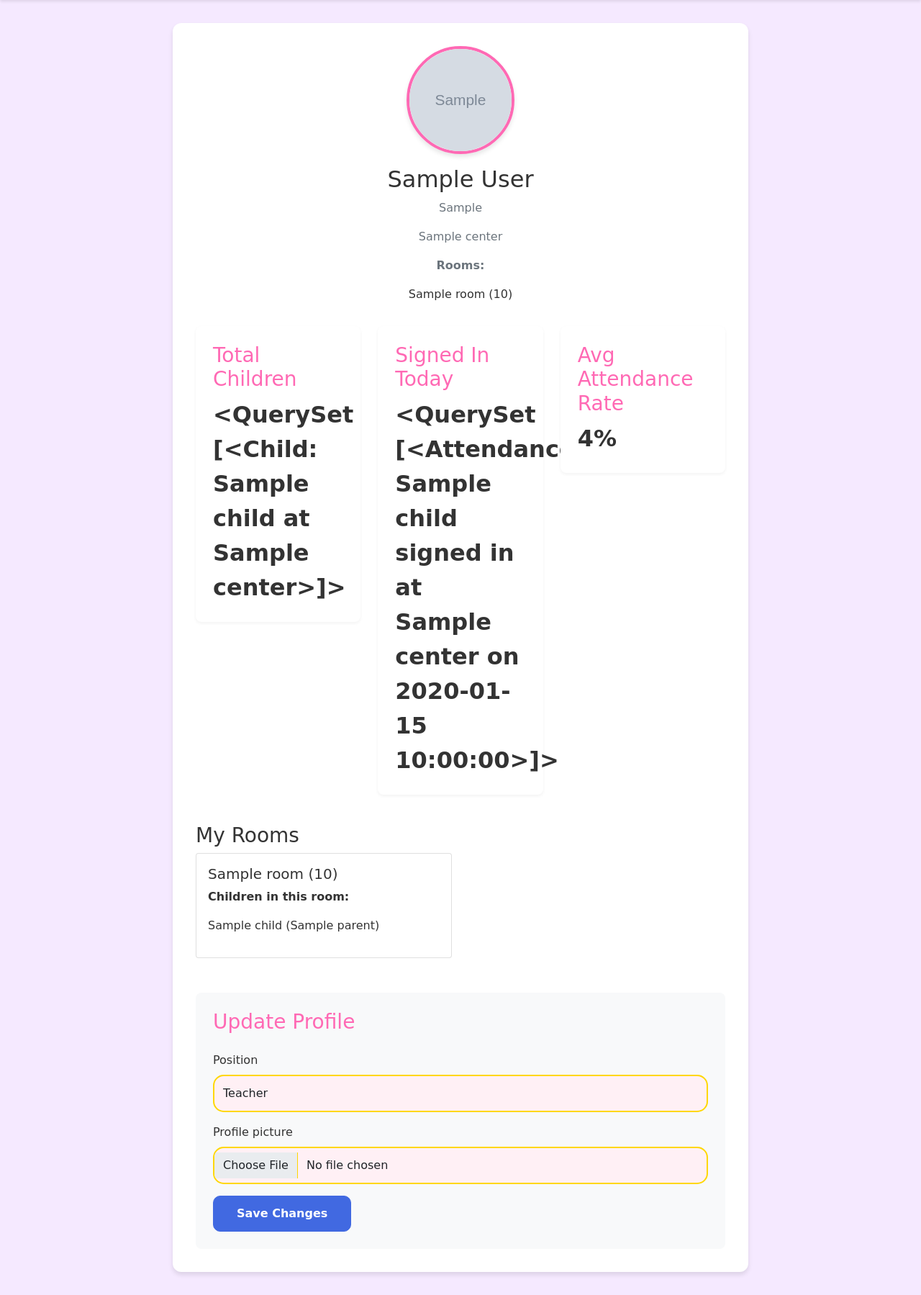
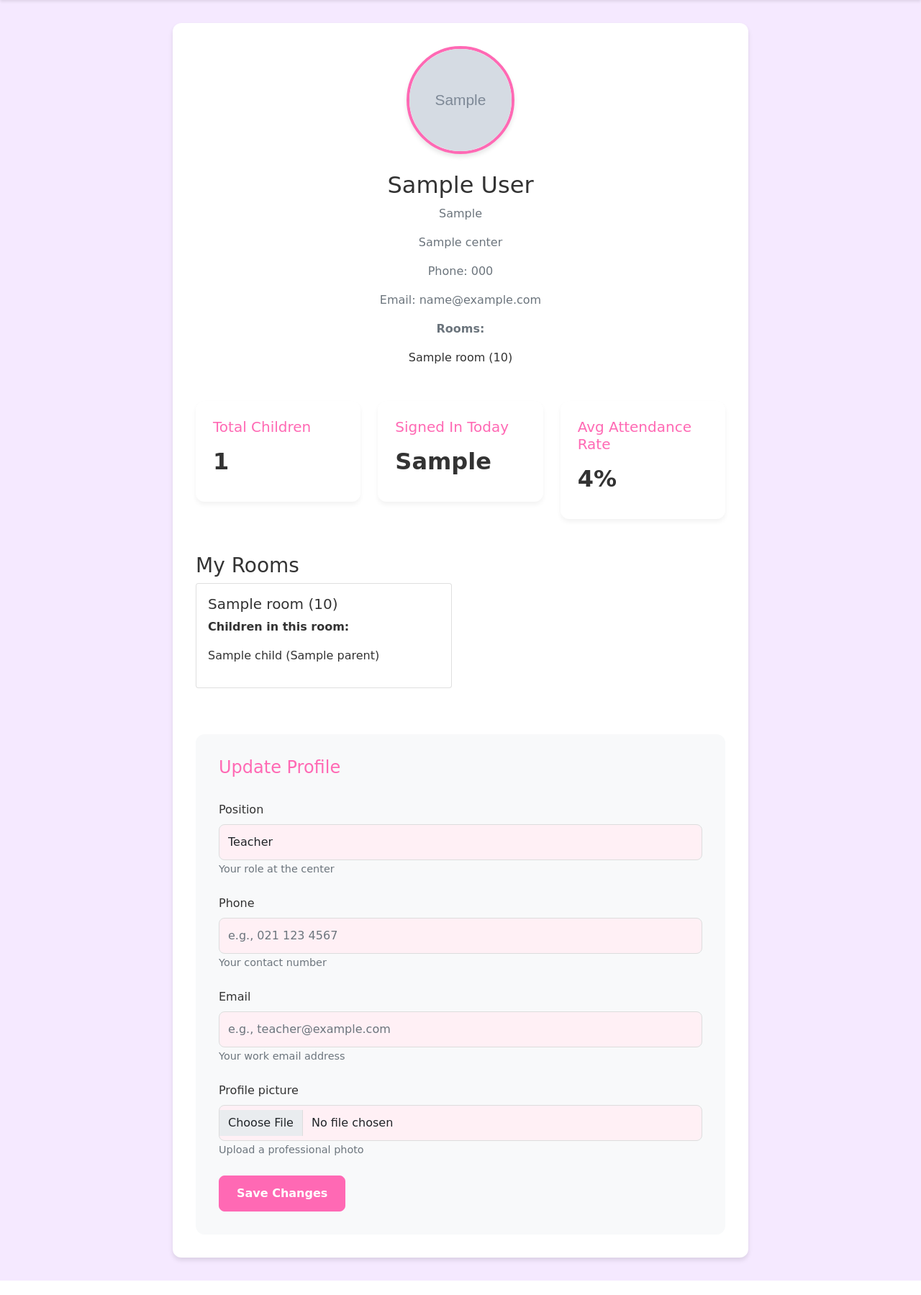
Before and after one commit to christopherece/childcare_attendace, a Django app: template attendance/templates/attendance/profile.html in a window 1280 px wide. Shown: the part 69-1868 px from the top of the page at 72% size. Run offline with Django 5.2, Linux system fonts and the light colour scheme; tables that the repository leaves empty hold one stand-in row (values such as "Sample post"); the template is opened without the code that fills it: values that come from a table or form of the project are taken from there, most other values are stand-ins (such as "Sample title", 1, 10 or a date in 2020); grey boxes marked "Sample" are stand-in pictures.

Commit message:
Fixed Teacher Form

```diff
--- a/attendance/admin.py
+++ b/attendance/admin.py
@@ -43,7 +43,7 @@ class AttendanceAdmin(admin.ModelAdmin):
 
 @admin.register(Teacher)
 class TeacherAdmin(admin.ModelAdmin):
-    list_display = ('user', 'center', 'position', 'created_at')
+    list_display = ('user', 'center', 'position', 'phone', 'email', 'created_at')
     list_filter = ('center', 'position')
     search_fields = ('user__username', 'user__first_name', 'user__last_name', 'center__name', 'position')
     ordering = ('user__last_name', 'user__first_name')
--- a/attendance/forms.py
+++ b/attendance/forms.py
@@ -4,10 +4,12 @@ from .models import Teacher
 class TeacherProfileForm(forms.ModelForm):
     class Meta:
         model = Teacher
-        fields = ['position', 'profile_picture']
+        fields = ['position', 'profile_picture', 'phone', 'email']
         widgets = {
             'profile_picture': forms.FileInput(attrs={'class': 'form-control'}),
-            'position': forms.TextInput(attrs={'class': 'form-control'})
+            'position': forms.TextInput(attrs={'class': 'form-control'}),
+            'phone': forms.TextInput(attrs={'class': 'form-control', 'placeholder': 'e.g., 021 123 4567'}),
+            'email': forms.EmailInput(attrs={'class': 'form-control', 'placeholder': 'e.g., teacher@example.com'})
         }
 
     def __init__(self, *args, **kwargs):
--- a/attendance/models.py
+++ b/attendance/models.py
@@ -38,6 +38,8 @@ class Teacher(models.Model):
     rooms = models.ManyToManyField(Room, blank=True, related_name='teachers')
     position = models.CharField(max_length=100, default='Teacher')
     profile_picture = models.ImageField(upload_to='static/images/teachers/', blank=True, null=True)
+    phone = models.CharField(max_length=30, blank=True, null=True)
+    email = models.EmailField(blank=True, null=True)
     created_at = models.DateTimeField(auto_now_add=True)
     updated_at = models.DateTimeField(auto_now=True)
 
--- a/attendance/templates/attendance/profile.html
+++ b/attendance/templates/attendance/profile.html
@@ -14,7 +14,7 @@
 
     .profile-header {
         text-align: center;
-        margin-bottom: 2rem;
+        margin-bottom: 3rem;
     }
 
     .profile-header img {
@@ -22,40 +22,129 @@
         height: 150px;
         border-radius: 50%;
         object-fit: cover;
-        margin-bottom: 1rem;
+        margin-bottom: 1.5rem;
         border: 4px solid #ff69b4;
         box-shadow: 0 4px 6px rgba(0, 0, 0, 0.1);
     }
 
+    .profile-header .info-item {
+        display: flex;
+        justify-content: center;
+        align-items: center;
+        gap: 1rem;
+        margin-bottom: 0.5rem;
+    }
+
+    .profile-header .info-label {
+        color: #666;
+        font-weight: 500;
+    }
+
+    .profile-header .info-value {
+        color: #333;
+        font-weight: 600;
+    }
+
     .stats-card {
         background: white;
-        border-radius: 8px;
+        border-radius: 12px;
         padding: 1.5rem;
-        margin-bottom: 1rem;
-        box-shadow: 0 2px 4px rgba(0, 0, 0, 0.05);
+        margin-bottom: 1.5rem;
+        box-shadow: 0 4px 6px rgba(0, 0, 0, 0.05);
     }
 
     .stats-card h3 {
         color: #ff69b4;
-        margin-bottom: 0.5rem;
+        margin-bottom: 0.75rem;
+        font-size: 1.25rem;
     }
 
     .stats-card .number {
         font-size: 2rem;
         font-weight: bold;
         color: #333;
+        margin-bottom: 0.5rem;
     }
 
     .profile-form {
-        margin-top: 2rem;
-        padding: 1.5rem;
+        margin-top: 3rem;
+        padding: 2rem;
         background: #f8f9fa;
-        border-radius: 8px;
+        border-radius: 12px;
     }
 
     .profile-form h3 {
         color: #ff69b4;
+        margin-bottom: 2rem;
+        font-size: 1.5rem;
+    }
+
+    .profile-form .form-group {
         margin-bottom: 1.5rem;
+    }
+
+    .profile-form label {
+        display: block;
+        margin-bottom: 0.5rem;
+        color: #333;
+        font-weight: 500;
+    }
+
+    .profile-form .form-control {
+        padding: 0.75rem;
+        border: 1px solid #ddd;
+        border-radius: 8px;
+        font-size: 1rem;
+        transition: all 0.2s ease;
+    }
+
+    .profile-form .form-control:focus {
+        border-color: #ff69b4;
+        box-shadow: 0 0 0 3px rgba(255, 105, 180, 0.1);
+        outline: none;
+    }
+
+    .profile-form .btn-primary {
+        background-color: #ff69b4;
+        border-color: #ff69b4;
+        padding: 0.75rem 1.5rem;
+        font-weight: 600;
+        border-radius: 8px;
+        transition: all 0.2s ease;
+    }
+
+    .profile-form .btn-primary:hover {
+        background-color: #ff4d94;
+        border-color: #ff4d94;
+    }
+
+    .profile-form .form-text {
+        color: #666;
+        font-size: 0.9rem;
+        margin-top: 0.5rem;
+    }
+
+    .room-card {
+        background: white;
+        border-radius: 12px;
+        padding: 1.5rem;
+        margin-bottom: 1.5rem;
+        box-shadow: 0 2px 4px rgba(0, 0, 0, 0.05);
+    }
+
+    .room-card h5 {
+        color: #333;
+        margin-bottom: 1rem;
+    }
+
+    .room-card ul {
+        list-style: none;
+        padding: 0;
+    }
+
+    .room-card li {
+        margin-bottom: 0.5rem;
+        color: #666;
     }
 </style>
 {% endblock %}
@@ -67,6 +156,8 @@
         <h2>{{ teacher.user.get_full_name }}</h2>
         <p class="text-muted">{{ teacher.position }}</p>
         <p class="text-muted">{{ teacher.center.name }}</p>
+        <p class="text-muted">Phone: {{ teacher.phone }}</p>
+        <p class="text-muted">Email: {{ teacher.email }}</p>
         {% if teacher_rooms %}
         <p class="text-muted mt-2">
             <strong>Rooms:</strong>
@@ -135,13 +226,25 @@
         <h3>Update Profile</h3>
         <form method="post" enctype="multipart/form-data">
             {% csrf_token %}
-            <div class="mb-3">
-                <label for="{{ form.position.id_for_label }}" class="form-label">{{ form.position.label }}</label>
+            <div class="form-group">
+                <label for="{{ form.position.id_for_label }}">{{ form.position.label }}</label>
                 {{ form.position }}
+                <small class="form-text text-muted">Your role at the center</small>
             </div>
-            <div class="mb-3">
-                <label for="{{ form.profile_picture.id_for_label }}" class="form-label">{{ form.profile_picture.label }}</label>
+            <div class="form-group">
+                <label for="{{ form.phone.id_for_label }}">{{ form.phone.label }}</label>
+                {{ form.phone }}
+                <small class="form-text text-muted">Your contact number</small>
+            </div>
+            <div class="form-group">
+                <label for="{{ form.email.id_for_label }}">{{ form.email.label }}</label>
+                {{ form.email }}
+                <small class="form-text text-muted">Your work email address</small>
+            </div>
+            <div class="form-group">
+                <label for="{{ form.profile_picture.id_for_label }}">{{ form.profile_picture.label }}</label>
                 {{ form.profile_picture }}
+                <small class="form-text text-muted">Upload a professional photo</small>
             </div>
             <button type="submit" class="btn btn-primary">Save Changes</button>
         </form>
```
Also changed, not shown: attendance/views.py (+10 -17 lines), attendance/migrations/0007_teacher_email_teacher_phone.py (added).
